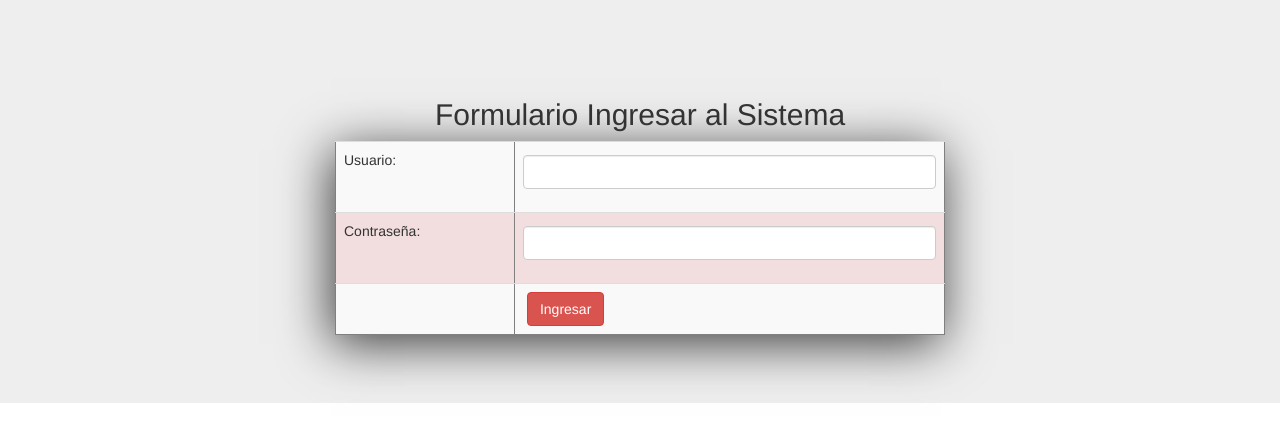
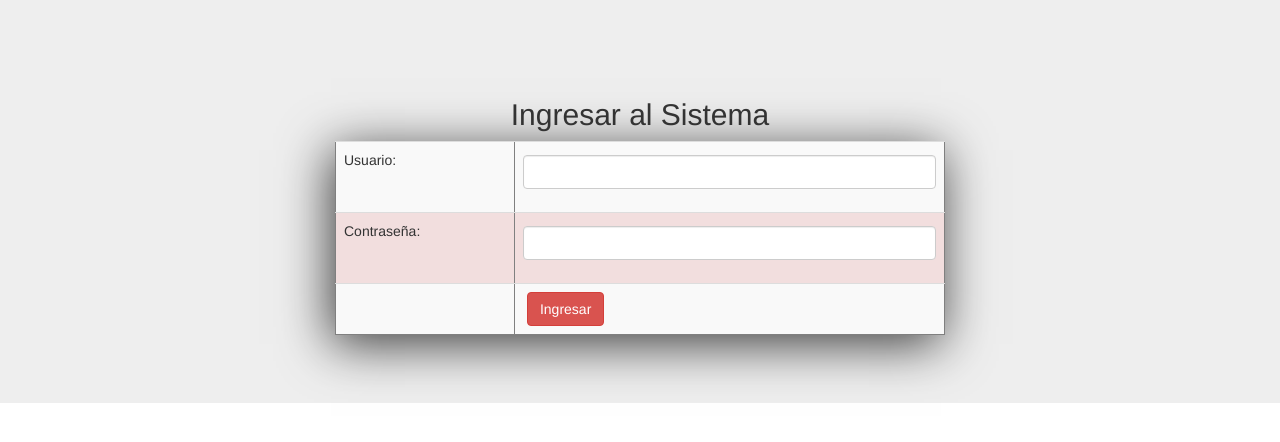
Before and after one commit to alberarango/MusicaMark, a plain HTML site: page Loguin1.html in a window 1280 px wide. Drawn offline with Linux system fonts and the light colour scheme.

Commit message:
cambio titulo

```diff
--- a/Loguin1.html
+++ b/Loguin1.html
@@ -12,7 +12,7 @@
 <div class="jumbotron">
 <div class="container tan">
 <p>&nbsp;</p>
-<h2 align="center">Formulario Ingresar al Sistema </h2>
+<h2 align="center">Ingresar al Sistema </h2>
 <table width="200" border="1" align="center" class="table table-striped sombra">
 <form id="form1" name="form1" method="post" action="">
   <tr >
@@ -35,60 +35,7 @@
       <span class="textfieldRequiredMsg">A value is required.</span></span></div>
     </td>
   </tr>
-  <!--<tr>
-    <td>Marca:</td>
-    <td>
-     <div class="form-group">
-      <label for="apellido"></label>
-      <span id="sprytextfield3">
-      <input type="text" name="marca" id="marca" class="form-control" />
-      <span class="textfieldRequiredMsg">A value is required.</span></span></div>
-   </td>
-  </tr>
-  <tr class="danger">
-    <td>Tamaño:</td>
-    <td>
-     <div class="form-group">
-      <label for="direccion"></label>
-      <span id="sprytextfield4">
-      <input type="text" name="tamano" id="tamano" class="form-control" />
-      <span class="textfieldRequiredMsg">A value is required.</span></span></div>
-   </td>
-  </tr>
-  <tr>
-    <td>Cantidad:</td>
-    <td>
-     <div class="form-group">
-      <label for="telefono"></label>
-      <span id="sprytextfield5">
-      <input type="text" name="telefono" id="telefono" class="form-control" />
-      <span class="textfieldRequiredMsg">A value is required.</span></span></div>
-    </td>
-  </tr>
-  <tr class="danger">
-    <td>Precio Unitario:</td>
-    <td>
-     <div class="form-group">
-      <label for="barrio"></label>
-      <span id="sprytextfield6">
-      <input type="text" name="barrio" id="barrio" class="form-control" />
-      <span class="textfieldRequiredMsg">A value is required.</span></span></div>
- </td>
-  </tr>
-  <tr>
-    <td>Descripción:</td>
-    <td>
-     <div class="form-group">
-      <label for="ciudad"></label>
-      <span id="sprytextfield7">
-      <input type="text" name="ciudad" id="ciudad" class="form-control" />
-      <span class="textfieldRequiredMsg">A value is required.</span></span></div>
-   </td>
-  </tr>-->
-
-
-
-  <tr>
+    <tr>
     <td>&nbsp;</td>
     <td>
       <label for="contrasena"></label>
```
